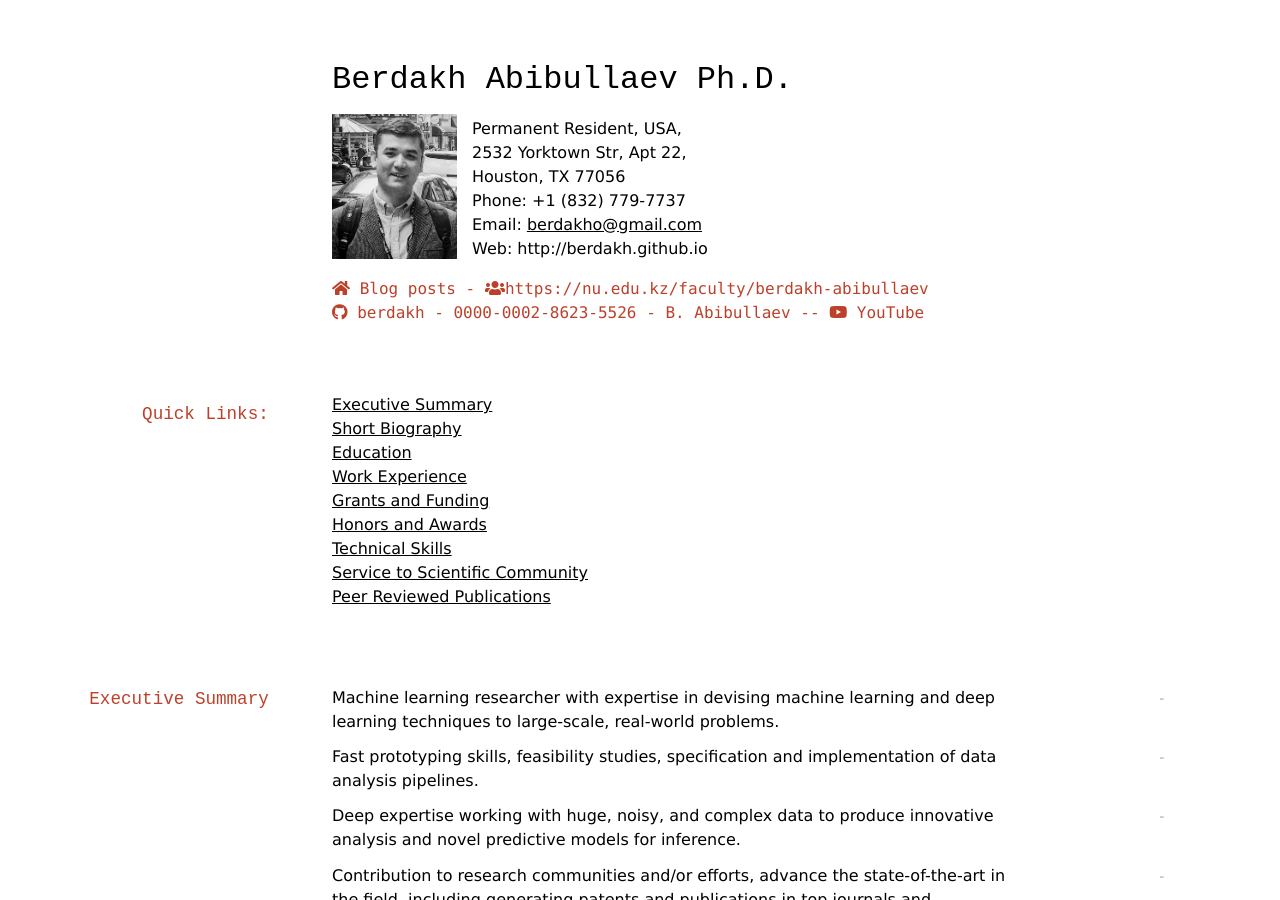
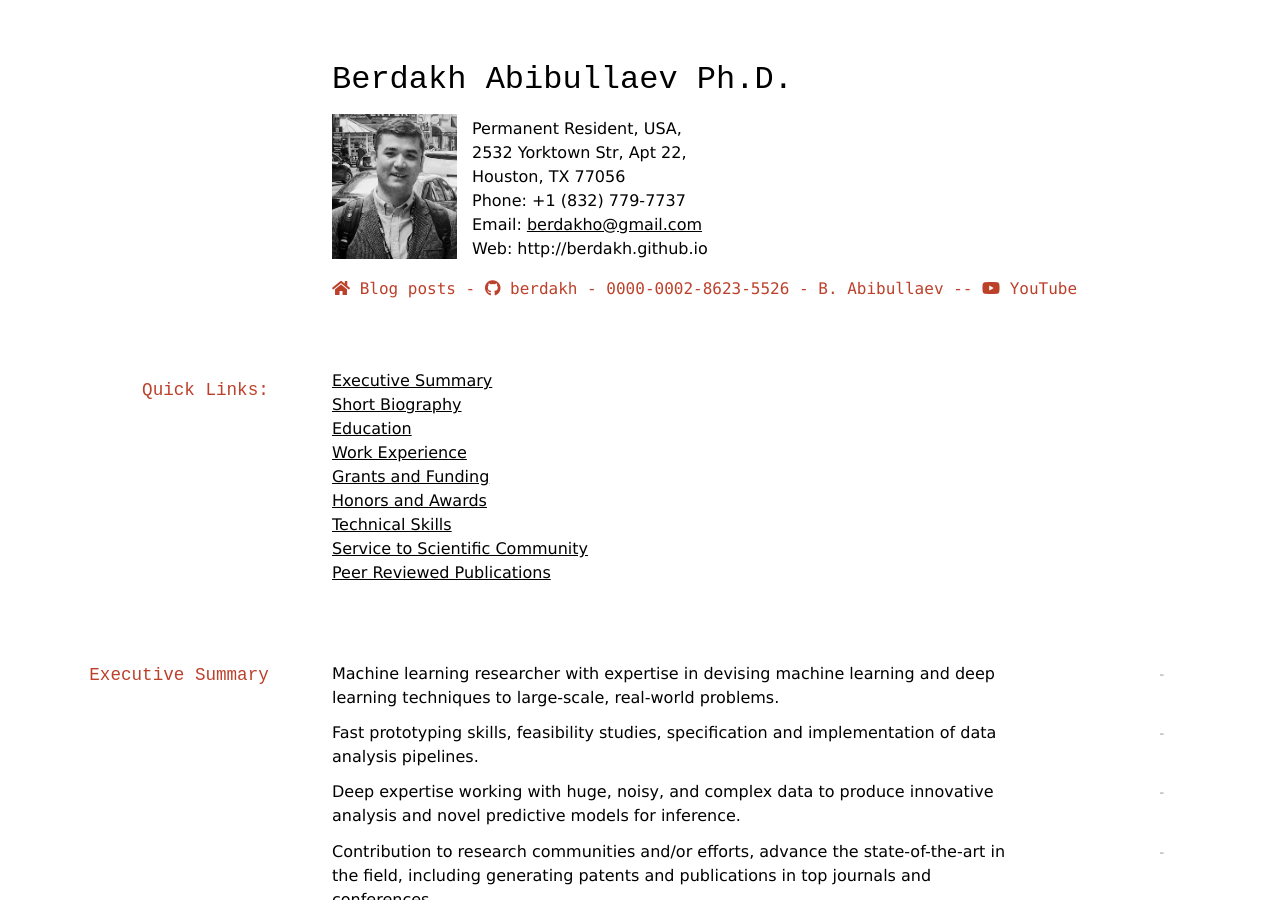
Before and after one commit to berdakh/berdakh.github.io, a Jekyll site: the page built from index.md, in a window 1280 px wide and 900 px high. Built offline with Jekyll 4.4.1, drawn with Linux system fonts in a browser that asks for light colours; nearby versions of some CDN libraries; a style sheet for code colours, icons or effects is not loaded.

Commit message:
updated 1

```diff
--- a/index.md
+++ b/index.md
@@ -20,7 +20,6 @@ Web: http://berdakh.github.io
 
 <div id="webaddress">
   <a href="https://berdakh.github.io/blog"><i class="fas fa-home"></i> Blog posts</a> -
-  <a href="https://nu.edu.kz/faculty/berdakh-abibullaev"><i class="fas fa-users"></i>https://nu.edu.kz/faculty/berdakh-abibullaev</a><br/>
   <a href="https://github.com/berdakh"><i class="fab fa-github"></i> berdakh</a> -
   <a href="https://orcid.org/0000-0002-8623-5526"><i class="ai ai-orcid"></i> 0000-0002-8623-5526</a> -
   <a href="https://www.researchgate.net/profile/Berdakh-Abibullaev"><i class="ai ai-researchgate"></i>B. Abibullaev</a> --
@@ -40,6 +39,7 @@ Web: http://berdakh.github.io
 
 
 ## Executive Summary
+
 `-`
 Machine learning researcher with expertise in devising machine learning and deep learning techniques to large-scale, real-world problems.
 
```
